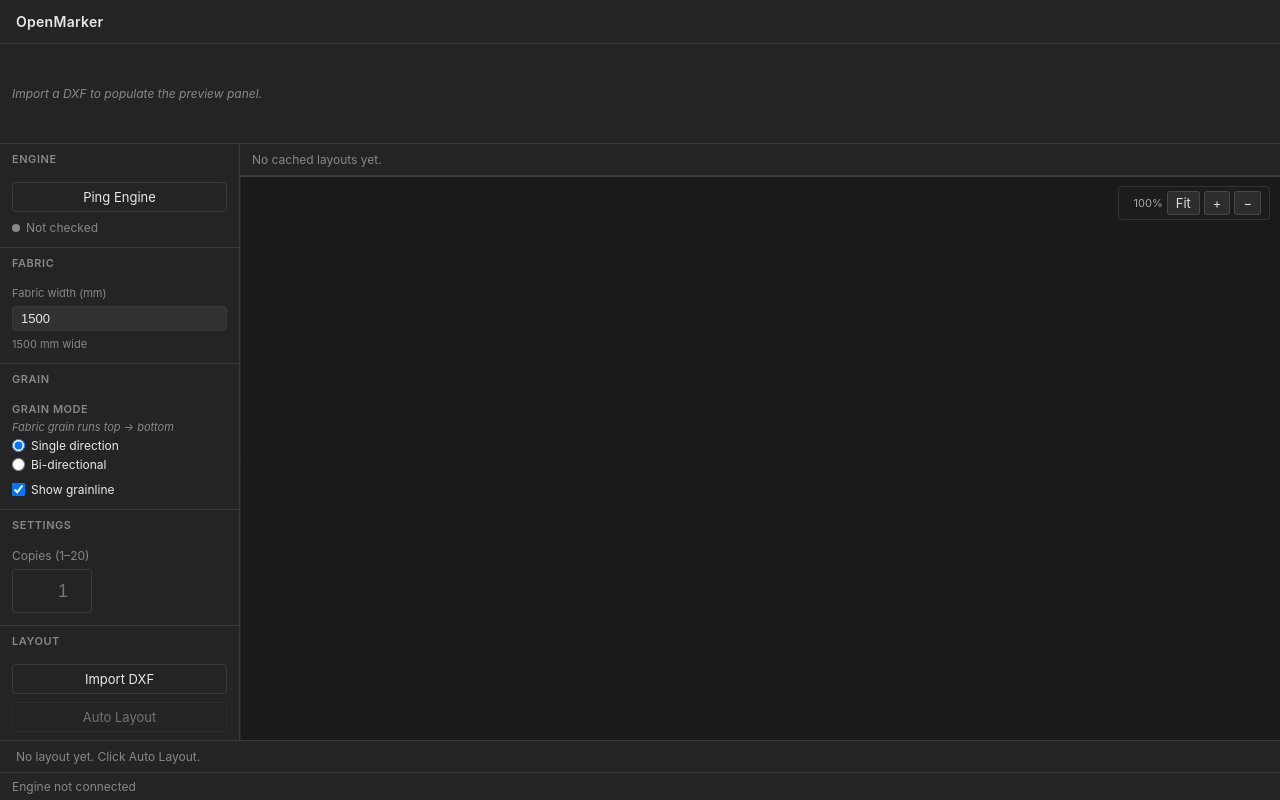
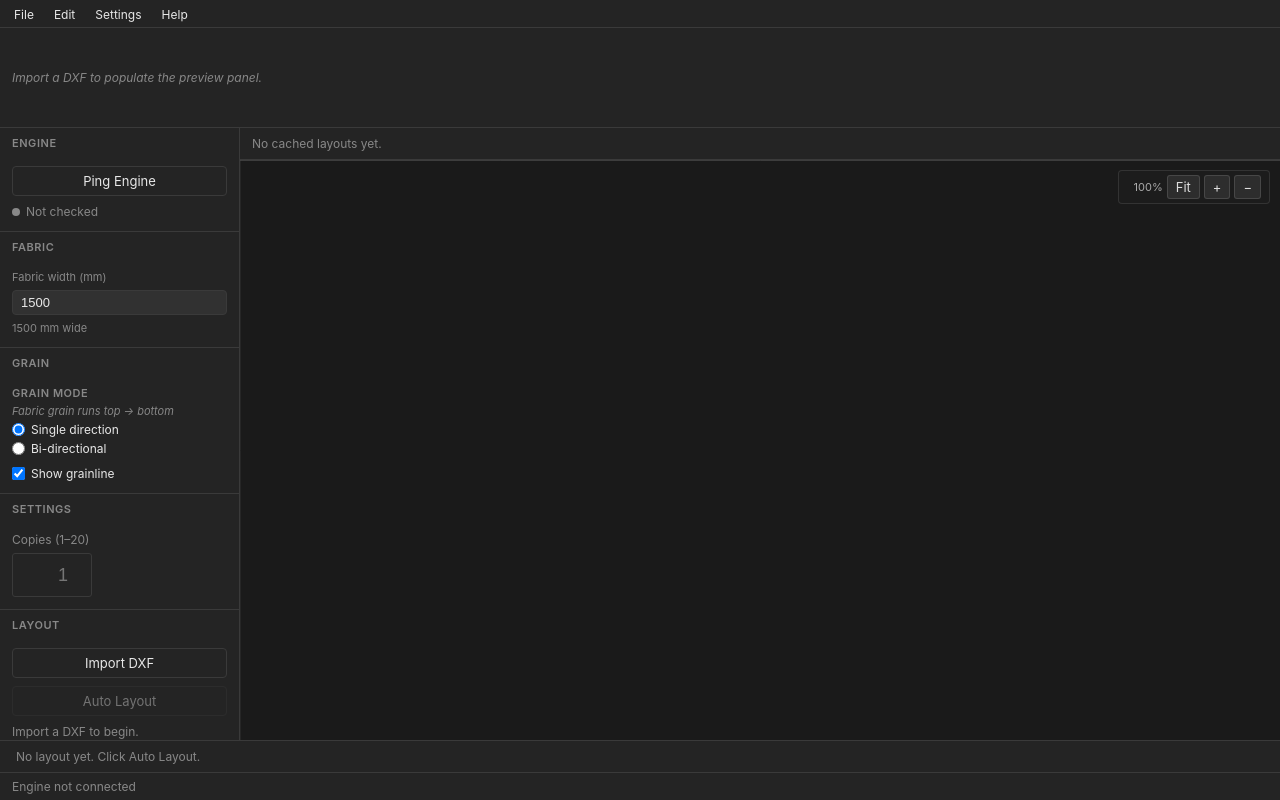
Before and after one commit to Weilei424/openmarker, a React (Vite) app in the folder frontend/: page / in a window 1280 px wide. Built offline with nearby package versions, Linux system fonts and the light colour scheme.

Commit message:
feat(frontend): replace in-window title with OS title, drop sidebar piece list, add dummy menu bar (Phase 6)

```diff
--- a/frontend/src/app/App.tsx
+++ b/frontend/src/app/App.tsx
@@ -7,8 +7,8 @@ import { useImportDxf, type ImportOutcome } from "../hooks/useImportDxf";
 import { usePlacements } from "../hooks/usePlacements";
 import { useAutoLayout } from "../hooks/useAutoLayout";
 import { useLayoutCache } from "../hooks/useLayoutCache";
-import { PieceList } from "../components/pieces/PieceList";
 import { PreviewPanel } from "../components/PreviewPanel";
+import { MenuBar } from "../components/MenuBar";
 import { CachedLayoutTabs } from "../components/CachedLayoutTabs";
 import { BottomPanel } from "../components/BottomPanel";
 import { CanvasWorkspace } from "../components/canvas/CanvasWorkspace";
@@ -83,6 +83,24 @@ export default function App() {
     setSelectedPieceId(null);
   }, [pieces]);
 
+  // Reflect the current file in the OS window title (Tauri only; harmless in plain Vite dev).
+  useEffect(() => {
+    let cancelled = false;
+    (async () => {
+      try {
+        const { getCurrentWindow } = await import("@tauri-apps/api/window");
+        if (cancelled) return;
+        const title = currentFileName
+          ? `OpenMarker — Working on ${currentFileName}`
+          : "OpenMarker";
+        await getCurrentWindow().setTitle(title);
+      } catch {
+        // Not running in Tauri (e.g. `npm run dev` standalone) — ignore.
+      }
+    })();
+    return () => { cancelled = true; };
+  }, [currentFileName]);
+
   const pingEngine = useCallback(async () => {
     setEngineStatus("connecting");
     setStatusMessage("Connecting to engine...");
@@ -152,14 +170,7 @@ export default function App() {
 
   return (
     <div style={styles.root}>
-      <div style={styles.topBar}>
-        <span style={styles.appTitle}>
-          OpenMarker
-          {currentFileName && (
-            <span style={styles.appSubtitle}> — Working on {currentFileName}</span>
-          )}
-        </span>
-      </div>
+      <MenuBar />
 
       <PreviewPanel
         pieces={pieces}
@@ -244,22 +255,12 @@ export default function App() {
               <p style={styles.errorText}>{errorMessage}</p>
             )}
 
-            {importStatus === "success" && (
-              <>
-                <p style={styles.successText}>{pieces.length} piece{pieces.length !== 1 ? "s" : ""} imported</p>
-                <PieceList
-                  pieces={pieces}
-                  selectedPieceId={selectedPieceId}
-                  onSelect={(id) => setSelectedPieceId(id === selectedPieceId ? null : id)}
-                />
-                {warnings.length > 0 && (
-                  <div style={styles.warningBlock}>
-                    {warnings.map((w, i) => (
-                      <p key={i} style={styles.warningText}>{w}</p>
-                    ))}
-                  </div>
-                )}
-              </>
+            {importStatus === "success" && warnings.length > 0 && (
+              <div style={styles.warningBlock}>
+                {warnings.map((w, i) => (
+                  <p key={i} style={styles.warningText}>{w}</p>
+                ))}
+              </div>
             )}
 
             {importStatus === "idle" && (
@@ -341,17 +342,6 @@ const styles = {
     height: "100vh",
     background: "var(--color-bg)",
   },
-  topBar: {
-    height: "var(--topbar-height)",
-    background: "var(--color-surface)",
-    borderBottom: "1px solid var(--color-border)",
-    display: "flex",
-    alignItems: "center",
-    padding: "0 16px",
-    flexShrink: 0,
-  },
-  appTitle: { fontWeight: 600, fontSize: 14, letterSpacing: "0.02em", color: "var(--color-text)" },
-  appSubtitle: { fontWeight: 400, color: "var(--color-text-muted)", marginLeft: 4 },
   body: { flex: 1, display: "flex", overflow: "hidden" },
   sidebar: {
     width: "var(--sidebar-width)",
--- /dev/null
+++ b/frontend/src/components/MenuBar.tsx
@@ -0,0 +1,112 @@
+import { useState, useRef, useEffect } from "react";
+
+interface MenuItem {
+  label: string;
+  // Phase 6: UI only. onClick is intentionally a no-op for now.
+}
+
+interface MenuGroup {
+  label: string;
+  items: MenuItem[];
+}
+
+const MENUS: MenuGroup[] = [
+  { label: "File",     items: [{ label: "Open…" }, { label: "Quit" }] },
+  { label: "Edit",     items: [{ label: "Undo" }, { label: "Redo" }] },
+  { label: "Settings", items: [{ label: "Preferences…" }] },
+  { label: "Help",     items: [{ label: "About OpenMarker" }] },
+];
+
+export function MenuBar() {
+  const [openIdx, setOpenIdx] = useState<number | null>(null);
+  const ref = useRef<HTMLDivElement>(null);
+
+  // Close the open menu when clicking outside the bar.
+  useEffect(() => {
+    if (openIdx === null) return;
+    function onDocClick(e: MouseEvent) {
+      if (!ref.current?.contains(e.target as Node)) setOpenIdx(null);
+    }
+    document.addEventListener("mousedown", onDocClick);
+    return () => document.removeEventListener("mousedown", onDocClick);
+  }, [openIdx]);
+
+  return (
+    <div ref={ref} style={styles.bar}>
+      {MENUS.map((menu, i) => {
+        const open = openIdx === i;
+        return (
+          <div key={menu.label} style={styles.menuWrap}>
+            <button
+              type="button"
+              style={{ ...styles.menuBtn, ...(open ? styles.menuBtnOpen : {}) }}
+              onClick={() => setOpenIdx(open ? null : i)}
+              onMouseEnter={() => { if (openIdx !== null) setOpenIdx(i); }}
+            >
+              {menu.label}
+            </button>
+            {open && (
+              <div style={styles.dropdown} role="menu">
+                {menu.items.map((item) => (
+                  <div
+                    key={item.label}
+                    style={styles.item}
+                    role="menuitem"
+                    onClick={() => setOpenIdx(null)}
+                  >
+                    {item.label}
+                  </div>
+                ))}
+              </div>
+            )}
+          </div>
+        );
+      })}
+    </div>
+  );
+}
+
+const styles = {
+  bar: {
+    display: "flex",
+    height: 28,
+    background: "var(--color-surface)",
+    borderBottom: "1px solid var(--color-border)",
+    paddingLeft: 4,
+    fontSize: 12,
+    flexShrink: 0,
+    position: "relative" as const,
+    userSelect: "none" as const,
+  },
+  menuWrap: {
+    position: "relative" as const,
+  },
+  menuBtn: {
+    background: "transparent",
+    border: "none",
+    color: "var(--color-text)",
+    padding: "0 10px",
+    height: 28,
+    cursor: "pointer",
+    fontSize: 12,
+  },
+  menuBtnOpen: {
+    background: "var(--color-bg)",
+  },
+  dropdown: {
+    position: "absolute" as const,
+    top: 28,
+    left: 0,
+    minWidth: 160,
+    background: "var(--color-surface)",
+    border: "1px solid var(--color-border)",
+    borderTop: "none",
+    boxShadow: "0 2px 6px rgba(0,0,0,0.4)",
+    zIndex: 1000,
+  },
+  item: {
+    padding: "6px 14px",
+    cursor: "pointer",
+    color: "var(--color-text)",
+  },
+} as const;
```
